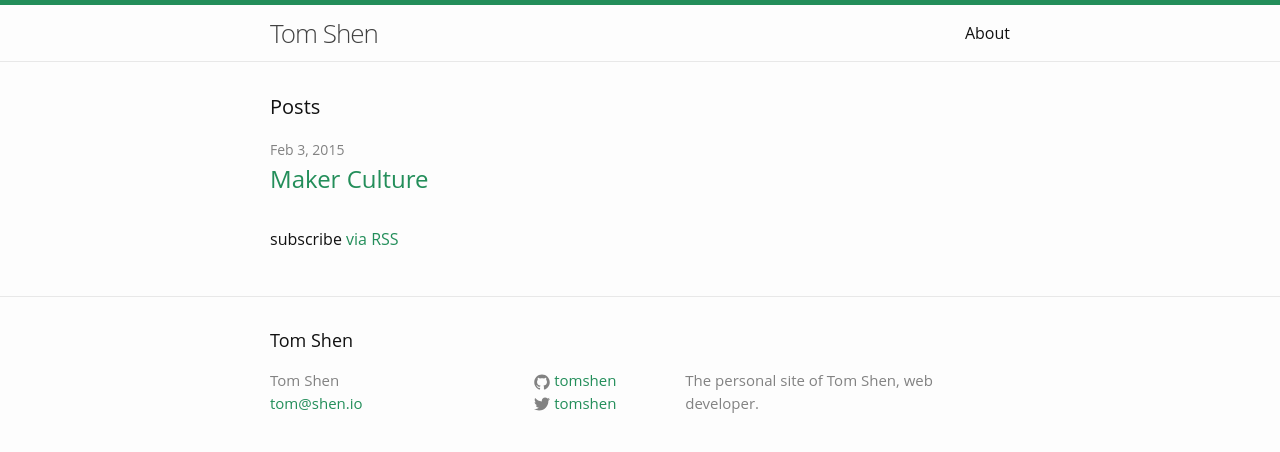
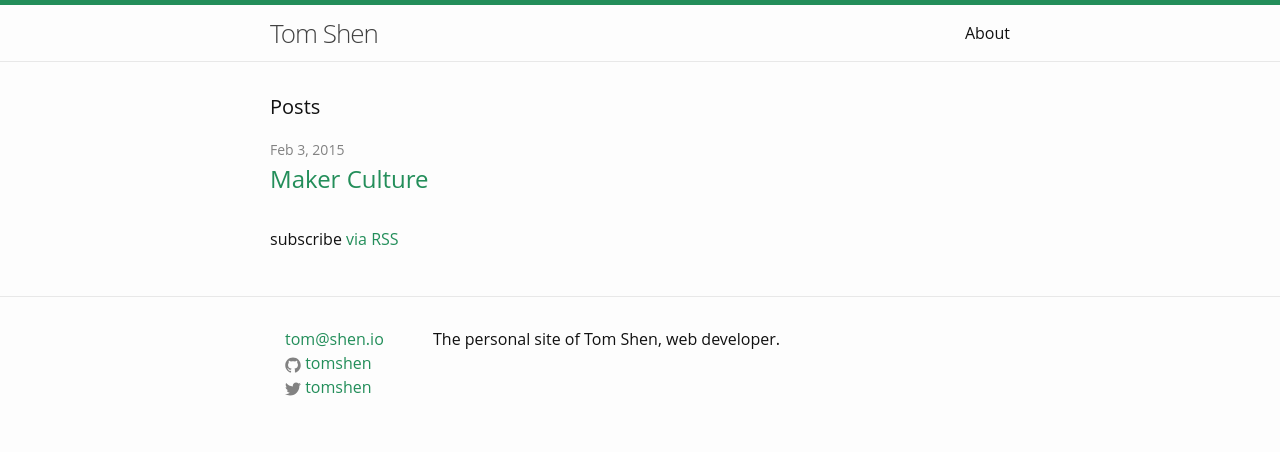
Before and after one commit to tomshen/tomshen.github.io, a Jekyll site: the page built from index.html, in a window 1280 px wide. Shown: the top 452 px of the page. Built offline with Jekyll 4.4.1, drawn with Linux system fonts in a browser that asks for light colours.

Commit message:
Restyle footer

```diff
--- a/_includes/footer.html
+++ b/_includes/footer.html
@@ -2,18 +2,9 @@
 
   <div class="wrapper">
 
-    <h2 class="footer-heading">{{ site.title }}</h2>
-
-    <div class="footer-col-wrapper">
-      <div class="footer-col footer-col-1">
-        <ul class="contact-list">
-          <li>{{ site.title }}</li>
+      <div class="footer-col footer-col-2">
+        <ul class="links-list">
           <li><a href="mailto:{{ site.email }}">{{ site.email }}</a></li>
-        </ul>
-      </div>
-
-      <div class="footer-col footer-col-2">
-        <ul class="social-media-list">
           {% if site.github_username %}
           <li>
             {% include icon-github.html username=site.github_username %}
@@ -28,7 +19,7 @@
         </ul>
       </div>
 
-      <div class="footer-col footer-col-3">
+      <div class="footer-col">
         <p>{{ site.description }}</p>
       </div>
     </div>
--- a/_sass/_layout.scss
+++ b/_sass/_layout.scss
@@ -107,8 +107,7 @@
     margin-bottom: $spacing-unit / 2;
 }
 
-.contact-list,
-.social-media-list {
+.links-list {
     list-style: none;
     margin-left: 0;
 }
```
